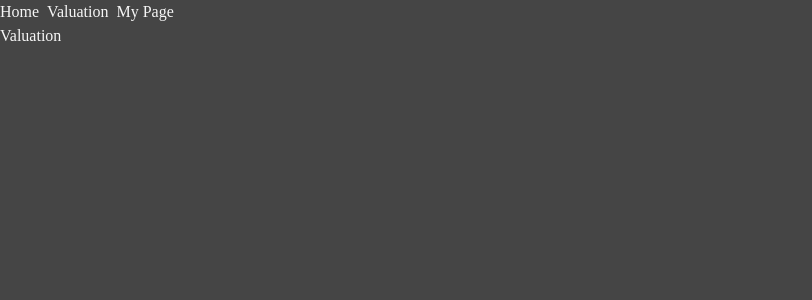
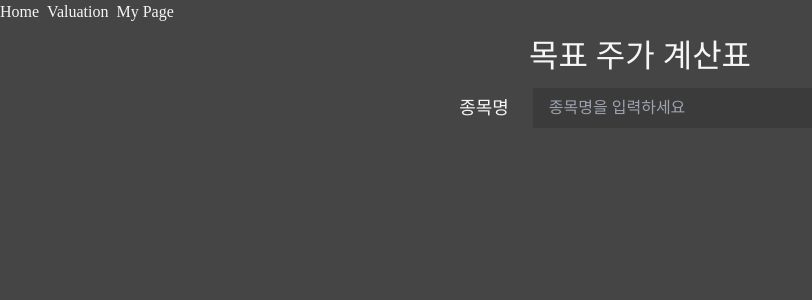
Before and after one commit to valueGa/valueGa_frontend, a React (Vite) app: page /consensus/valuation in a window 1280 px wide. Shown: the top 300 px of the page, without its empty margins (0-812 px from the left). Built offline with nearby package versions, Linux system fonts and the light colour scheme; a web font is replaced by a local one.

Commit message:
feat : 종목명 선택

```diff
--- a/index.html
+++ b/index.html
@@ -9,6 +9,7 @@
       href="https://fonts.googleapis.com/css2?family=Abril+Fatface&display=swap"
       rel="stylesheet"
     />
+
     <meta name="viewport" content="width=device-width, initial-scale=1.0" />
     <title>Vite + React</title>
   </head>
--- a/package.json
+++ b/package.json
@@ -11,9 +11,11 @@
   },
   "dependencies": {
     "autoprefixer": "^10.4.19",
+    "bootstrap": "^5.3.3",
     "http-proxy-middleware": "^3.0.0",
     "postcss": "^8.4.38",
     "react": "^18.2.0",
+    "react-bootstrap": "^2.10.2",
     "react-dom": "^18.2.0",
     "react-router-dom": "^6.23.1"
   },
--- a/src/App.jsx
+++ b/src/App.jsx
@@ -1,6 +1,7 @@
 import { RouterProvider } from "react-router-dom";
 import "./App.css";
 import MainRouter from "~/routers/main-router.jsx";
+import "bootstrap/dist/css/bootstrap.min.css";
 
 function App() {
   return (
--- a/src/components/consensus/valuation/Valuation.jsx
+++ /dev/null
@@ -1,5 +0,0 @@
-import React from "react";
-
-export default function Valuation() {
-  return <div>Valuation</div>;
-}
--- /dev/null
+++ b/src/components/consensus/valuation/ValuationCreate.jsx
@@ -0,0 +1,57 @@
+import React, { useEffect, useState } from "react";
+
+export default function ValuationCreate() {
+  const [stockInput, setStockInput] = useState("");
+  const [stockNameList, setStockNameList] = useState([]);
+
+  useEffect(() => {
+    console.log(stockInput);
+  }, [stockInput]);
+
+  useEffect(() => {
+    setStockNameList([
+      {
+        name: "삼성전자",
+        id: "005931",
+      },
+      {
+        name: "삼성전자1",
+        id: "005932",
+      },
+      {
+        name: "삼성전자2",
+        id: "005930",
+      },
+    ]);
+  }, []);
+
+  return (
+    <div className="w-full flex flex-col justify-center items-center">
+      <div className="p-2 text-heading2">목표 주가 계산표</div>
+      <div className="flex items-center gap-4">
+        <label htmlFor="stockList" className="text-body2">
+          종목명
+        </label>
+        <input
+          list="stock-list"
+          placeholder="종목명을 입력하세요"
+          value={stockInput}
+          onChange={(e) => setStockInput(e.target.value)}
+          className="w-72 p-2 px-3 text-tuatara-100 bg-tuatara-900 focus:border-none"
+        />
+
+        <datalist id="stock-list" className="bg-tuatara-900">
+          {stockNameList.map((stock) => {
+            return (
+              <option
+                key={stock.id}
+                value={stock.name}
+                className="text-tuatara-100 bg-tuatara-900"
+              ></option>
+            );
+          })}
+        </datalist>
+      </div>
+    </div>
+  );
+}
--- a/src/routers/main-router.jsx
+++ b/src/routers/main-router.jsx
@@ -2,7 +2,7 @@ import { createBrowserRouter } from "react-router-dom";
 import MainPage from "~/routes/main/page";
 import ConsensusPage from "~/routes/consensus/page";
 import ConsensusHome from "~/components/consensus/home/ConsensusHome";
-import Valuation from "~/components/consensus/valuation/Valuation";
+import ValuationCreate from "~/components/consensus/valuation/ValuationCreate";
 import ConsensusDetail from "~/components/consensus/home/detail/ConsensusDetail";
 import MyPage from "~/components/consensus/myPage/MyPage";
 
@@ -32,7 +32,7 @@ export const routerObj = [
       },
       {
         path: "valuation",
-        element: <Valuation />,
+        element: <ValuationCreate />,
       },
       {
         path: "my",
```
Also changed, not shown: 1 other file (tests, documents, lock files or other folders).
